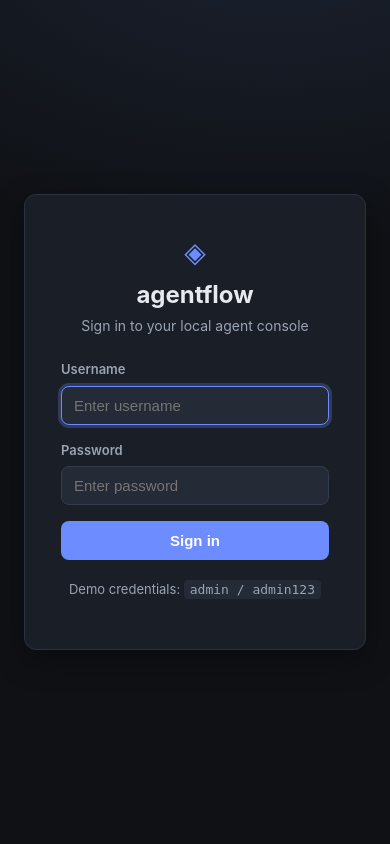
After one commit to rem029/test-ai-agent, a Python web app: template src/agentflow/web/templates/login.html in a window 390 px wide. The commit adds this page. Run offline with Jinja, Linux system fonts and the light colour scheme; the template is opened without the code that fills it, so the values that code supplies are empty.

Commit message:
Can you build a small landing page. With User Auth, accepts username and
Goal: Can you build a small landing page. With User Auth, accepts username and password. Dont need backend here. Static auth is fine

Plan:
1. Create a new component/view for the landing page (e.g., `LoginPage`) with a login form containing username and password inputs and a submit button.
2. Implement form submission handler that checks the entered credentials against hardcoded static values (e.g., `username === 'admin' && password === 'admin123'`).
3. On successful authentication, store a flag (e.g., `localStorage.setItem('isAuthenticated', 'true')`) and redirect the user to a protected home/dashboard page (using React Router or equivalent).
4. On failed authentication, display an appropriate error message on the form.
5. Add a logout button on the protected page that clears the authentication flag and redirects back to the landing page.
6. Implement a route guard (or conditional rendering) that checks the authentication flag and redirects unauthenticated users to the login page when accessing protected routes.
7. Style the landing page and form with appropriate CSS (responsive, clean, brand-consistent).
8. (Optional) Add client-side validation for empty fields and basic formatting.

Verify: PASS

Co-Authored-By: agentflow <noreply@agentflow.local>

```diff
--- /dev/null
+++ b/src/agentflow/web/static/auth.css
@@ -0,0 +1,255 @@
+:root {
+  --bg: #0f1115;
+  --surface: #1a1e27;
+  --surface-2: #242a36;
+  --text: #e6e9ef;
+  --muted: #9aa4b2;
+  --accent: #6c8cff;
+  --danger: #ff5d5d;
+  --radius: 12px;
+  --shadow: 0 10px 30px rgba(0, 0, 0, 0.35);
+}
+
+* {
+  box-sizing: border-box;
+}
+
+body {
+  margin: 0;
+  font-family: -apple-system, BlinkMacSystemFont, "Segoe UI", Roboto, Helvetica, Arial, sans-serif;
+  background: radial-gradient(1000px 600px at 70% -10%, #1b2230 0%, var(--bg) 55%);
+  color: var(--text);
+  min-height: 100vh;
+  line-height: 1.5;
+}
+
+a {
+  color: var(--accent);
+  text-decoration: none;
+}
+
+a:hover {
+  text-decoration: underline;
+}
+
+.auth-page {
+  display: flex;
+  align-items: center;
+  justify-content: center;
+  padding: 24px;
+}
+
+.auth-card {
+  width: 100%;
+  max-width: 380px;
+  background: var(--surface);
+  border: 1px solid #2a3242;
+  border-radius: var(--radius);
+  padding: 36px;
+  box-shadow: var(--shadow);
+}
+
+.brand {
+  text-align: center;
+  margin-bottom: 24px;
+}
+
+.brand-mark {
+  font-size: 28px;
+  color: var(--accent);
+  display: block;
+  margin-bottom: 4px;
+}
+
+.brand h1 {
+  margin: 4px 0 2px;
+  font-size: 24px;
+}
+
+.brand p {
+  margin: 0;
+  color: var(--muted);
+  font-size: 14px;
+}
+
+.field {
+  margin-bottom: 16px;
+}
+
+.field label {
+  display: block;
+  margin-bottom: 6px;
+  font-size: 13px;
+  font-weight: 600;
+  color: var(--muted);
+}
+
+.field input {
+  width: 100%;
+  padding: 10px 12px;
+  border-radius: 8px;
+  border: 1px solid #333c4d;
+  background: var(--surface-2);
+  color: var(--text);
+  font-size: 15px;
+  outline: none;
+}
+
+.field input:focus {
+  border-color: var(--accent);
+  box-shadow: 0 0 0 3px rgba(108, 140, 255, 0.25);
+}
+
+.btn-primary {
+  width: 100%;
+  padding: 11px 14px;
+  border: 0;
+  border-radius: 8px;
+  background: var(--accent);
+  color: #fff;
+  font-size: 15px;
+  font-weight: 600;
+  cursor: pointer;
+}
+
+.btn-primary:hover {
+  filter: brightness(1.05);
+}
+
+.alert {
+  padding: 10px 12px;
+  border-radius: 8px;
+  font-size: 14px;
+  margin-bottom: 16px;
+}
+
+.alert.error {
+  background: rgba(255, 93, 93, 0.12);
+  border: 1px solid rgba(255, 93, 93, 0.35);
+  color: #ffb4b4;
+}
+
+.hidden {
+  display: none;
+}
+
+.auth-hint {
+  text-align: center;
+  color: var(--muted);
+  font-size: 13px;
+  margin-top: 20px;
+}
+
+.auth-hint code {
+  background: var(--surface-2);
+  padding: 2px 6px;
+  border-radius: 4px;
+}
+
+.app-body {
+  padding-bottom: 40px;
+}
+
+.topbar {
+  border-bottom: 1px solid #242a36;
+  background: rgba(15, 17, 21, 0.8);
+  backdrop-filter: blur(6px);
+  position: sticky;
+  top: 0;
+  z-index: 10;
+}
+
+.topbar-inner {
+  max-width: 960px;
+  margin: 0 auto;
+  display: flex;
+  align-items: center;
+  justify-content: space-between;
+  padding: 14px 20px;
+}
+
+.topbar .brand {
+  font-weight: 700;
+  font-size: 16px;
+}
+
+.topbar nav {
+  display: flex;
+  gap: 16px;
+  align-items: center;
+}
+
+.topbar nav a {
+  color: var(--muted);
+  font-size: 14px;
+}
+
+.topbar nav a:hover {
+  color: var(--text);
+}
+
+.container {
+  max-width: 960px;
+  margin: 0 auto;
+  padding: 24px 20px;
+}
+
+.new-run {
+  display: flex;
+  gap: 8px;
+  margin: 16px 0 32px;
+}
+
+.new-run input {
+  flex: 1;
+  padding: 10px 12px;
+  border-radius: 8px;
+  border: 1px solid #333c4d;
+  background: var(--surface-2);
+  color: var(--text);
+  font-size: 15px;
+  outline: none;
+}
+
+.new-run .btn-primary {
+  width: auto;
+  flex: 0 0 auto;
+}
+
+.run-list {
+  list-style: none;
+  padding: 0;
+  margin: 0;
+  display: grid;
+  gap: 10px;
+}
+
+.run-item {
+  background: var(--surface);
+  border: 1px solid #242a36;
+  border-radius: var(--radius);
+  padding: 14px 16px;
+  display: flex;
+  align-items: center;
+  gap: 12px;
+  flex-wrap: wrap;
+}
+
+.run-item .run-link {
+  font-weight: 600;
+  color: var(--text);
+}
+
+.run-item .run-id,
+.run-item .run-status {
+  color: var(--muted);
+  font-size: 13px;
+}
+
+.run-item .run-status.running {
+  color: var(--accent);
+}
+
+.muted {
+  color: var(--muted);
+}
--- /dev/null
+++ b/src/agentflow/web/templates/login.html
@@ -0,0 +1,61 @@
+<!doctype html>
+<html lang="en">
+<head>
+  <meta charset="utf-8">
+  <meta name="viewport" content="width=device-width, initial-scale=1">
+  <title>Sign in · agentflow</title>
+  <link rel="stylesheet" href="/static/auth.css">
+</head>
+<body class="auth-page">
+  <main class="auth-card">
+    <div class="brand">
+      <span class="brand-mark">◈</span>
+      <h1>agentflow</h1>
+      <p>Sign in to your local agent console</p>
+    </div>
+
+    {% if error %}
+      <div class="alert error" role="alert">{{ error }}</div>
+    {% endif %}
+    <div class="alert error hidden" id="client-error" role="alert"></div>
+
+    <form method="post" action="/login" class="auth-form" id="login-form" novalidate>
+      <div class="field">
+        <label for="username">Username</label>
+        <input type="text" id="username" name="username" autocomplete="username" placeholder="Enter username" required autofocus>
+      </div>
+      <div class="field">
+        <label for="password">Password</label>
+        <input type="password" id="password" name="password" autocomplete="current-password" placeholder="Enter password" required>
+      </div>
+      <button type="submit" class="btn-primary">Sign in</button>
+    </form>
+
+    <p class="auth-hint">Demo credentials: <code>admin / admin123</code></p>
+  </main>
+
+  <script>
+    (function () {
+      const form = document.getElementById('login-form');
+      const clientError = document.getElementById('client-error');
+      const username = document.getElementById('username');
+      const password = document.getElementById('password');
+
+      form.addEventListener('submit', function (event) {
+        let message = '';
+        if (!username.value.trim()) {
+          message = 'Username is required.';
+        } else if (!password.value) {
+          message = 'Password is required.';
+        }
+
+        if (message) {
+          event.preventDefault();
+          clientError.textContent = message;
+          clientError.classList.remove('hidden');
+        }
+      });
+    })();
+  </script>
+</body>
+</html>
```
Also changed, not shown: NOTES.md (added, +1 -0 lines), src/agentflow/web/app.py (+62 -3 lines), src/agentflow/web/templates/dashboard.html (+48 -63 lines).
